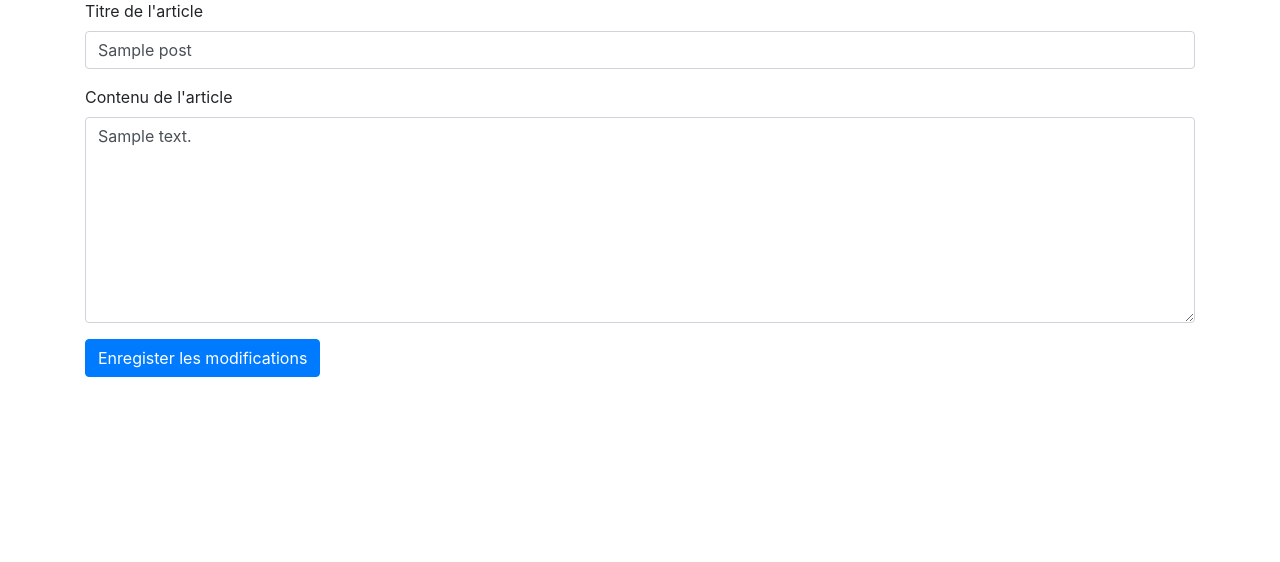
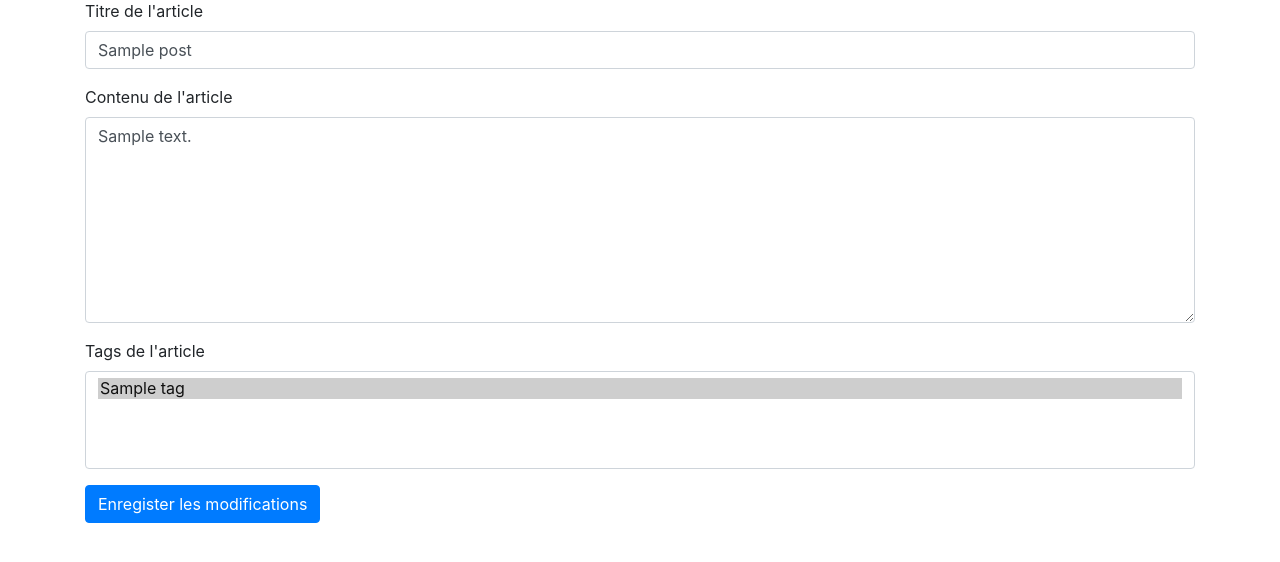
Before and after one commit to gnut06300/myApp, a PHP site: template views/admin/post/edit.php in a window 1280 px wide. Shown: the part 113-675 px from the top of the page. Run offline with PHP 8.4, Linux system fonts and the light colour scheme; the template is opened without the code that fills it: most values are stand-ins (such as "Sample title", 1, 10 or a date in 2020); some libraries are stand-ins or nearby versions.

Commit message:
Modify the tags of an article

```diff
--- a/app/Models/Model.php
+++ b/app/Models/Model.php
@@ -25,7 +25,7 @@ abstract class Model
         return $this->query("SELECT * FROM {$this->table} WHERE id = ?", [$id], true);
     }
 
-    public function update(int $id, array $data): bool
+    public function update(int $id, array $data, ?array $relations = null)
     {
         $sqlRequestPart = "";
         $i = 1;
@@ -55,7 +55,7 @@ abstract class Model
         if (
             strpos($sql, 'DELETE') === 0
             || strpos($sql, 'UPDATE') === 0
-            || strpos($sql, 'CREATE') === 0
+            || strpos($sql, 'INSERT') === 0
         ) {
             /*
             var_dump([$param]);
--- a/database/DBConnection.php
+++ b/database/DBConnection.php
@@ -22,7 +22,7 @@ class DBConnection
 
     public function getPDO(): PDO
     {
-        // ternaire ?? php
+        // ternaire ?? php code to return if the test result is NULL
         return $this->pdo ?? $this->pdo = new PDO("mysql:dbname={$this->dbname};host={$this->host}", $this->username, $this->password, [
             PDO::ATTR_ERRMODE => PDO::ERRMODE_EXCEPTION,
             PDO::ATTR_DEFAULT_FETCH_MODE => PDO::FETCH_OBJ,
--- a/views/admin/post/edit.php
+++ b/views/admin/post/edit.php
@@ -1,7 +1,7 @@
 <?php $titlePage = 'Formulaire de modification'; ?>
 <h1>Modifier <?= $params['post']->title ?></h1>
 
-<form action="<?= REPERT ?>/admin/posts/edit/<?=$params['post']->id ?>" method="post">
+<form action="<?= REPERT ?>/admin/posts/edit/<?= $params['post']->id ?>" method="post">
     <div class="form-group">
         <label for="title">Titre de l'article</label>
         <input type="text" class="form-control" name="title" id="title" value="<?= $params['post']->title ?>">
@@ -10,5 +10,18 @@
         <label for="content">Contenu de l'article</label>
         <textarea name="content" id="content" rows="8" class="form-control"><?= $params['post']->content ?></textarea>
     </div>
+    <div class="form-group">
+        <label for="tags">Tags de l'article</label>
+        <select multiple class="form-control" id="tags" name="tags[]">
+
+            <?php foreach($params['tags'] as $tag): ?>
+                <option value="<?= $tag->id ?>"
+                <?php foreach($params['post']->getTags() as $postTags){
+                    echo ($tag->id === $postTags->id) ? 'selected' : '';
+                } ?>
+                ><?= $tag->name ?></option>
+            <?php endforeach ?>
+        </select>
+    </div>
     <button type="submit" class="btn btn-primary">Enregister les modifications</button>
 </form>
```
Also changed, not shown: app/Controllers/Admin/PostController.php (+9 -2 lines), app/Models/Post.php (+16 -0 lines).
